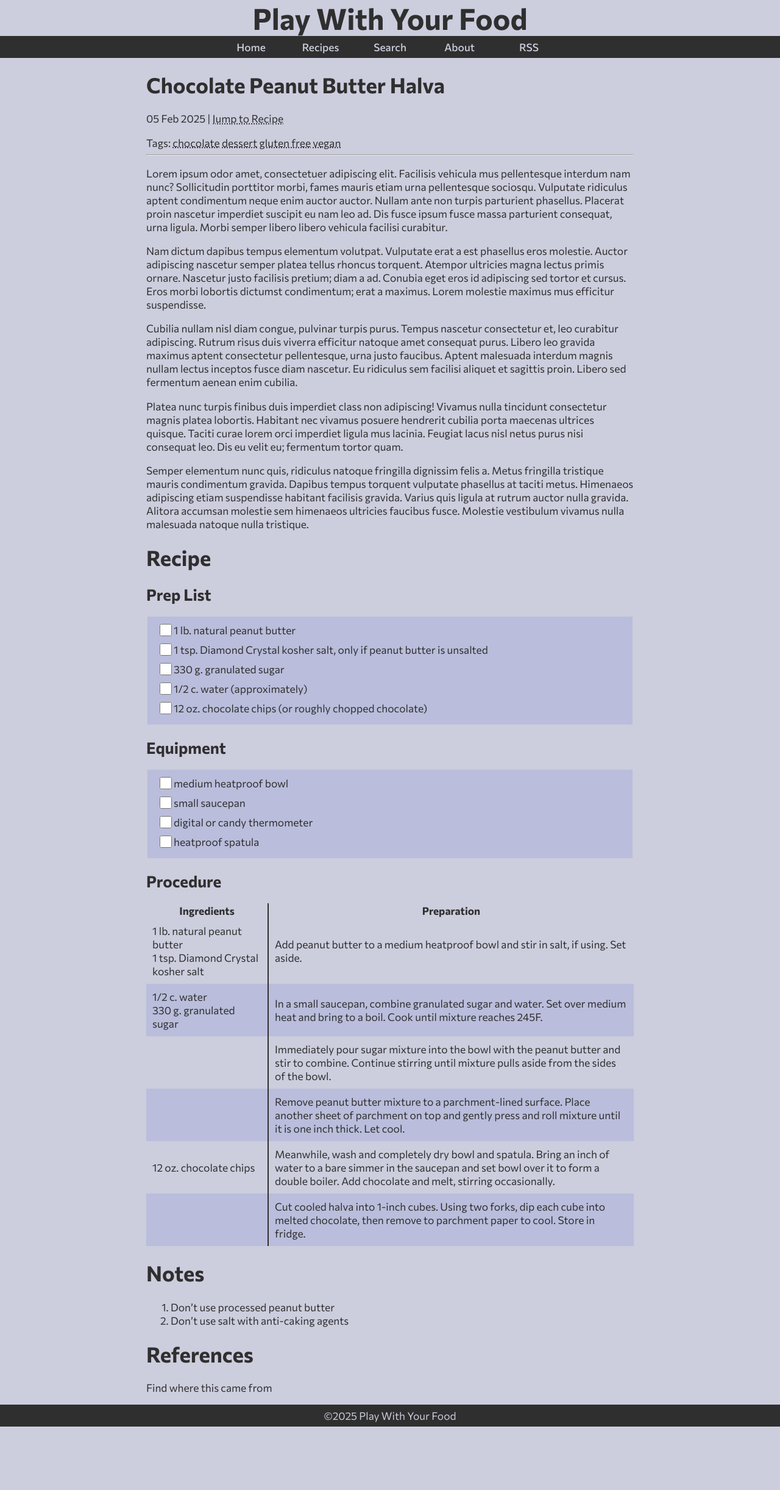
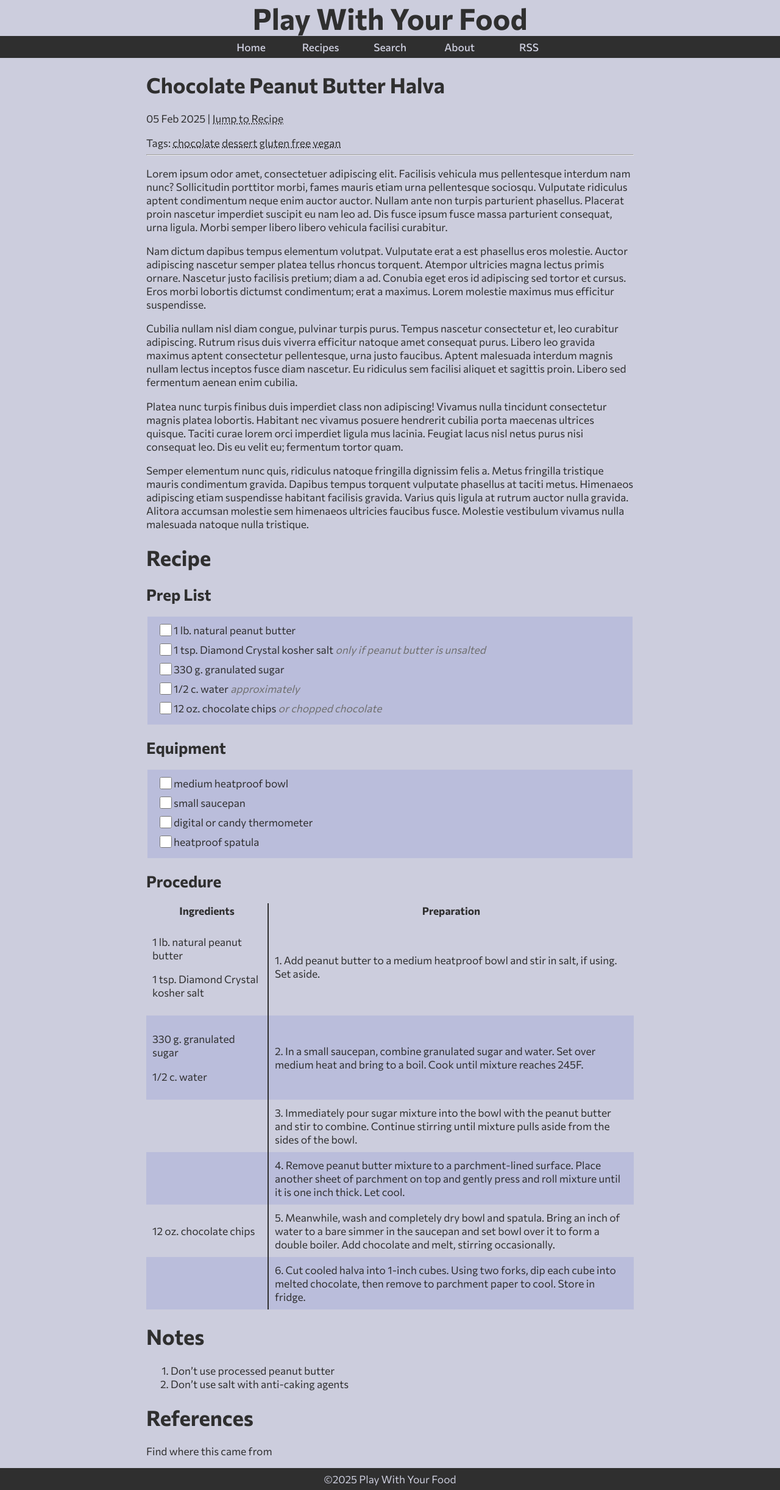
Before and after one commit to wugologist/play-with-your-food, a Jekyll site: the page built from _posts/2025-02-05-chocolate-peanut-butter-halva.md, in a window 1280 px wide. Shown: the whole page at 61% size. Built offline with Jekyll 4.4.1, drawn with Linux system fonts in a browser that asks for light colours; before the commit the page ends 2339 px from its top, so only the background shows below that.

Commit message:
DRY up recipe templating

```diff
--- a/_includes/checklist.html
+++ b/_includes/checklist.html
@@ -4,8 +4,19 @@
     {% endif %}
     {% for item in include.items %}
         <div class="checklist-item">
-            <input type="checkbox" id="{{item}}" />
-            <label for="{{item}}">{{item}}</label>
+            <input type="checkbox" id="{{forloop.index0}}" />
+            <label for="{{forloop.index0}}">
+                {% if item.first %}
+                    {{ item[0] }}
+                {% else %}
+                    {{ item }}
+                {% endif %}
+                {% if item.size >= 3 %}
+                    <span class="note">
+                        {{ item[2] }}
+                    </span>
+                {% endif %}
+            </label>
         </div>
     {% endfor %}
 </fieldset>
--- /dev/null
+++ b/_includes/recipe-box.html
@@ -0,0 +1,24 @@
+<table>
+    <thead>
+        <tr>
+            <th>Ingredients</th>
+            <th>Preparation</th>
+        </tr>
+    </thead>
+    <tbody>
+        {% for step in include.steps %}
+            <tr>
+                <td>
+                    {% for ingredient in include.ingredients %}
+                        {% if ingredient[1] == forloop.parentloop.index0 %}
+                            <p>{{ ingredient[0] }}</p>
+                        {% endif %}
+                    {% endfor %}
+                </td>
+                <td>
+                    {{ forloop.index }}. {{ step }}
+                </td>
+            </tr>
+        {% endfor %}
+    </tbody>
+</table>
--- /dev/null
+++ b/_includes/recipe.md
@@ -0,0 +1,9 @@
+# Recipe
+## Prep List
+{% include checklist.html items=include.ingredients %}
+
+## Equipment
+{% include checklist.html items=include.equipment %}
+
+## Procedure
+{% include recipe-box.html ingredients=include.ingredients steps=include.steps %}
--- a/_posts/2025-02-05-chocolate-peanut-butter-halva.md
+++ b/_posts/2025-02-05-chocolate-peanut-butter-halva.md
@@ -2,11 +2,11 @@
 tags: [chocolate, dessert, gluten free, vegan]
 
 ingredients: [
-    "1 lb. natural peanut butter",
-    "1 tsp. Diamond Crystal kosher salt, only if peanut butter is unsalted",
-    "330 g. granulated sugar",
-    "1/2 c. water (approximately)",
-    "12 oz. chocolate chips (or roughly chopped chocolate)"
+    ["1 lb. natural peanut butter", 0],
+    ["1 tsp. Diamond Crystal kosher salt", 0, "only if peanut butter is unsalted"],
+    ["330 g. granulated sugar", 1],
+    ["1/2 c. water", 1, "approximately"],
+    ["12 oz. chocolate chips", 4, "or chopped chocolate"]
 ]
 
 equipment: [
@@ -14,6 +14,15 @@
     "small saucepan",
     "digital or candy thermometer",
     "heatproof spatula"
+]
+
+steps: [
+    "Add peanut butter to a medium heatproof bowl and stir in salt, if using. Set aside.",
+    "In a small saucepan, combine granulated sugar and water. Set over medium heat and bring to a boil. Cook until mixture reaches 245F.",
+    "Immediately pour sugar mixture into the bowl with the peanut butter and stir to combine. Continue stirring until mixture pulls aside from the sides of the bowl.",
+    "Remove peanut butter mixture to a parchment-lined surface. Place another sheet of parchment on top and gently press and roll mixture until it is one inch thick. Let cool.",
+    "Meanwhile, wash and completely dry bowl and spatula. Bring an inch of water to a bare simmer in the saucepan and set bowl over it to form a double boiler. Add chocolate and melt, stirring occasionally.",
+    "Cut cooled halva into 1-inch cubes. Using two forks, dip each cube into melted chocolate, then remove to parchment paper to cool. Store in fridge."
 ]
 ---
 
@@ -27,23 +36,7 @@
 
 Semper elementum nunc quis, ridiculus natoque fringilla dignissim felis a. Metus fringilla tristique mauris condimentum gravida. Dapibus tempus torquent vulputate phasellus at taciti metus. Himenaeos adipiscing etiam suspendisse habitant facilisis gravida. Varius quis ligula at rutrum auctor nulla gravida. Alitora accumsan molestie sem himenaeos ultricies faucibus fusce. Molestie vestibulum vivamus nulla malesuada natoque nulla tristique.
 
-# Recipe
-## Prep List
-{% include checklist.html items=page.ingredients %}
-
-## Equipment
-{% include checklist.html items=page.equipment %}
-
-## Procedure
-
-| Ingredients                                                         | Preparation                                                                                                                                                                                               |
-| ------------------------------------------------------------------- | --------------------------------------------------------------------------------------------------------------------------------------------------------------------------------------------------------- |
-| 1 lb. natural peanut butter <br> 1 tsp. Diamond Crystal kosher salt | Add peanut butter to a medium heatproof bowl and stir in salt, if using. Set aside.                                                                                                                       |
-| 1/2 c. water <br> 330 g. granulated sugar                           | In a small saucepan, combine granulated sugar and water. Set over medium heat and bring to a boil. Cook until mixture reaches 245F.                                                                       |
-|                                                                     | Immediately pour sugar mixture into the bowl with the peanut butter and stir to combine. Continue stirring until mixture pulls aside from the sides of the bowl.                                          |
-|                                                                     | Remove peanut butter mixture to a parchment-lined surface. Place another sheet of parchment on top and gently press and roll mixture until it is one inch thick. Let cool.                                |
-| 12 oz. chocolate chips                                              | Meanwhile, wash and completely dry bowl and spatula. Bring an inch of water to a bare simmer in the saucepan and set bowl over it to form a double boiler. Add chocolate and melt, stirring occasionally. |
-|                                                                     | Cut cooled halva into 1-inch cubes. Using two forks, dip each cube into melted chocolate, then remove to parchment paper to cool. Store in fridge.                                                        |
+{% include recipe.md ingredients=page.ingredients equipment=page.equipment steps=page.steps %}
 
 # Notes
 1. Don't use processed peanut butter
--- a/_sass/main.scss
+++ b/_sass/main.scss
@@ -2,6 +2,7 @@
 
 $background-color: #cccddd;
 $text-color: #2f2f2f;
+$text-light: #6f6f6f;
 $table-color: #babddb;
 $link-color: #bbbccc;
 
@@ -107,6 +108,11 @@
     padding: 3px;
   }
 
+  .note {
+    color: $text-light;
+    font-style: italic;
+  }
+
   input {
     width: 20px;
     height: 20px;
```
